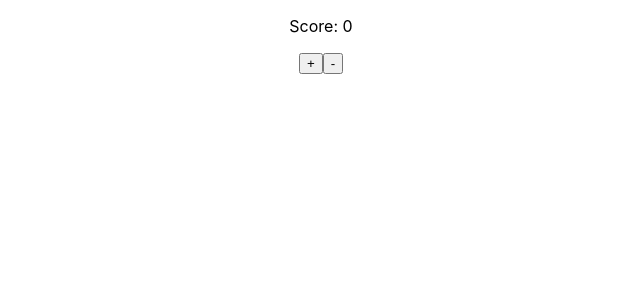
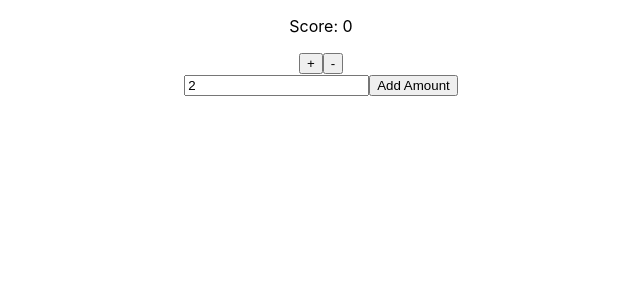
Before and after one commit to MaryiaBialetskaya1/redux-react, a React (Create React App) app: page / in a window 1280 px wide. Shown: the top 300 px of the page, without its empty margins (319-959 px from the left). Built offline with nearby package versions, Linux system fonts and the light colour scheme.

Commit message:
add feature to add amount by using input box

```diff
--- a/src/App.js
+++ b/src/App.js
@@ -1,16 +1,36 @@
 import "./App.css";
 import { useSelector, useDispatch } from "react-redux";
-import { increment, decrement } from "./redux-toolkit/counter";
+import {
+  increment,
+  decrement,
+  incrementByAmount,
+} from "./redux-toolkit/counter";
+import { useState } from "react";
 
 function App() {
   const count = useSelector((state) => state.counter.value);
   const dispatch = useDispatch();
+  const [incrementAmount, setIncrementAmount] = useState("2");
 
   return (
     <div className="App">
       <p>Score: {count}</p>
       <button onClick={() => dispatch(increment())}>+</button>
       <button onClick={() => dispatch(decrement())}>-</button>
+      <div>
+        <input
+          aria-label="Set increment amount"
+          value={incrementAmount}
+          onChange={(e) => setIncrementAmount(e.target.value)}
+        />
+        <button
+          onClick={() =>
+            dispatch(incrementByAmount(Number(incrementAmount) || 0))
+          }
+        >
+          Add Amount
+        </button>
+      </div>
     </div>
   );
 }
--- a/src/redux-toolkit/counter.js
+++ b/src/redux-toolkit/counter.js
@@ -14,10 +14,15 @@ export const counterSlice = createSlice({
     decrement: (state) => {
       state.value -= 1;
     },
+    incrementByAmount: (state, action) => {
+      state.value += action.payload;
+    },
   },
 });
 
 // Action creators are generated for each case reducer function
-export const { increment, decrement } = counterSlice.actions;
+export const { increment, decrement, incrementByAmount } = counterSlice.actions;
+
+export const selectCount = (state) => state.counter.value;
 
 export default counterSlice.reducer;
```
